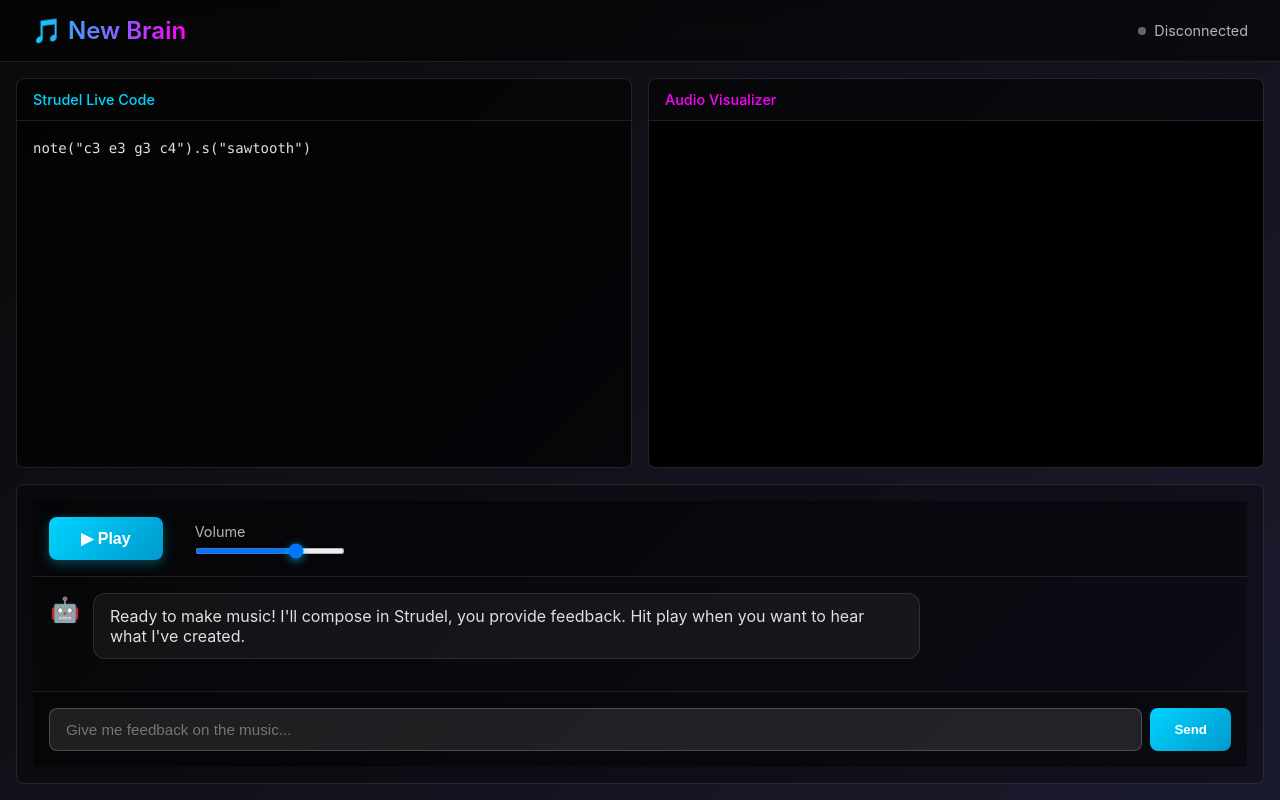
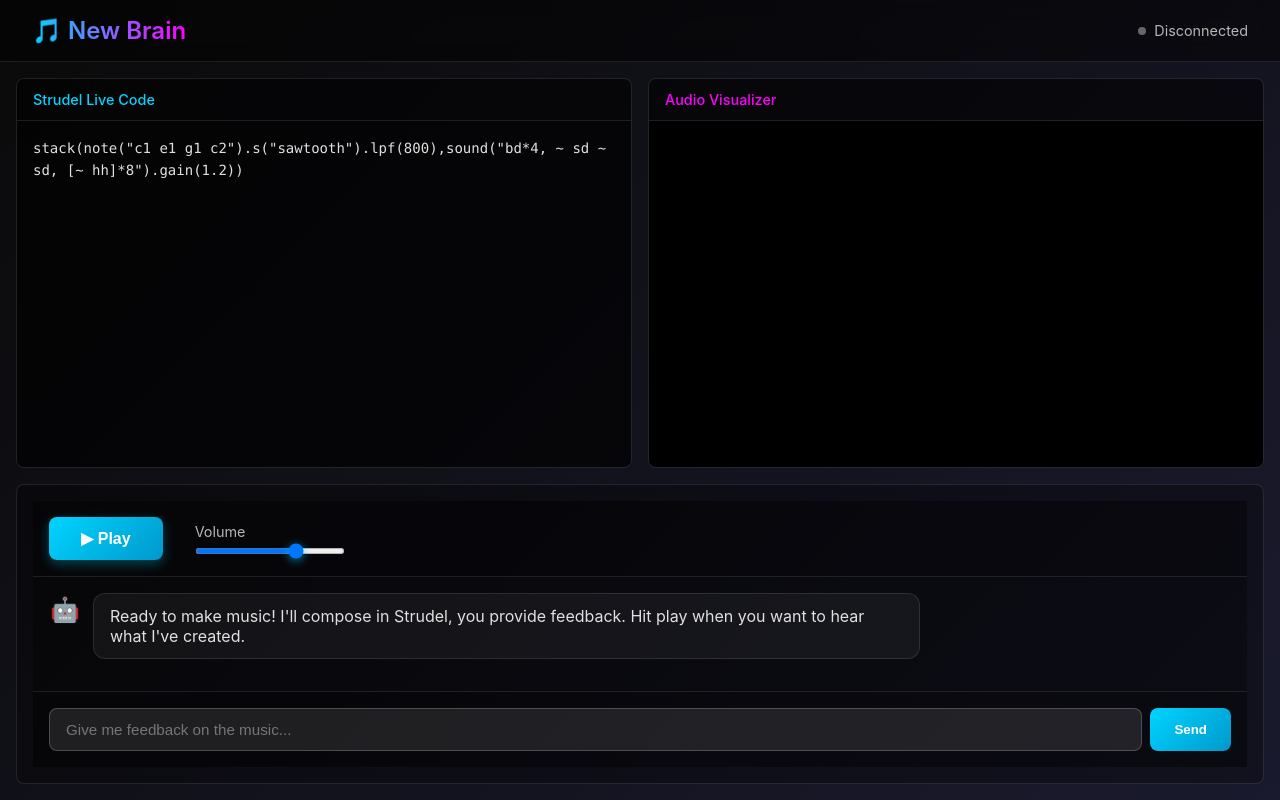
Before and after one commit to zebutron/new_brain, a React (Vite) app in the folder frontend/: page / in a window 1280 px wide. Built offline with nearby package versions, Linux system fonts and the light colour scheme; no server answers.

Commit message:
🎵 FIRST BEAT! Lower melody + industrial drums
- Dropped melody 2 octaves (c1 instead of c3)
- Added fat 4-on-floor kick
- Snare on 2 and 4
- Fast hi-hats
- Low-pass filter on melody for warmth

WE'RE MAKING MUSIC!

```diff
--- a/frontend/src/App.jsx
+++ b/frontend/src/App.jsx
@@ -7,7 +7,7 @@ import { useStrudelDirect } from './hooks/useStrudelDirect'
 import './App.css'
 
 function App() {
-  const [code, setCode] = useState('note("c3 e3 g3 c4").s("sawtooth")')
+  const [code, setCode] = useState('stack(note("c1 e1 g1 c2").s("sawtooth").lpf(800),sound("bd*4, ~ sd ~ sd, [~ hh]*8").gain(1.2))')
   const { connected, sendMessage, socket } = useWebSocket()
   const { isPlaying, error, toggle } = useStrudelDirect()
 
```
